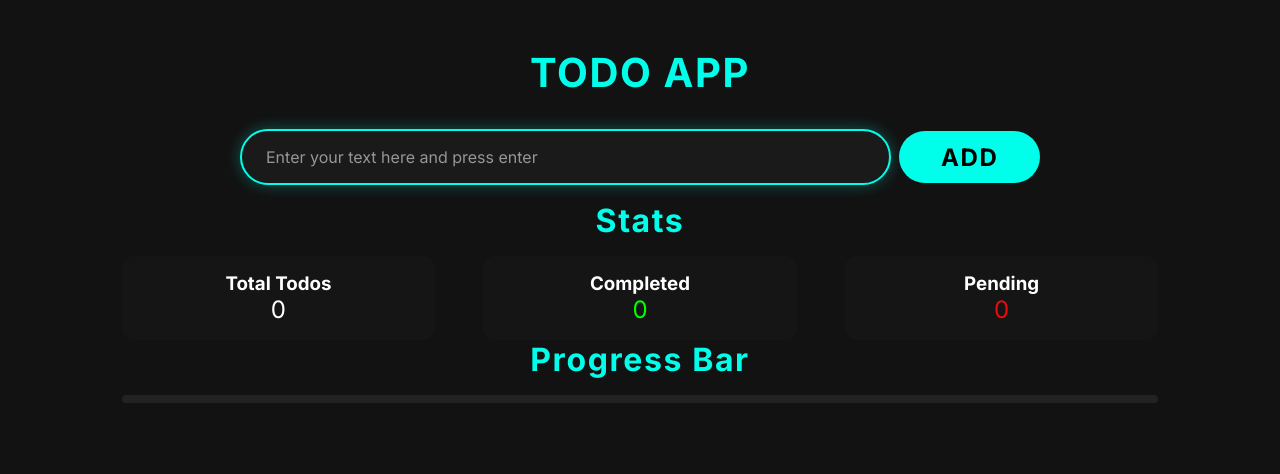
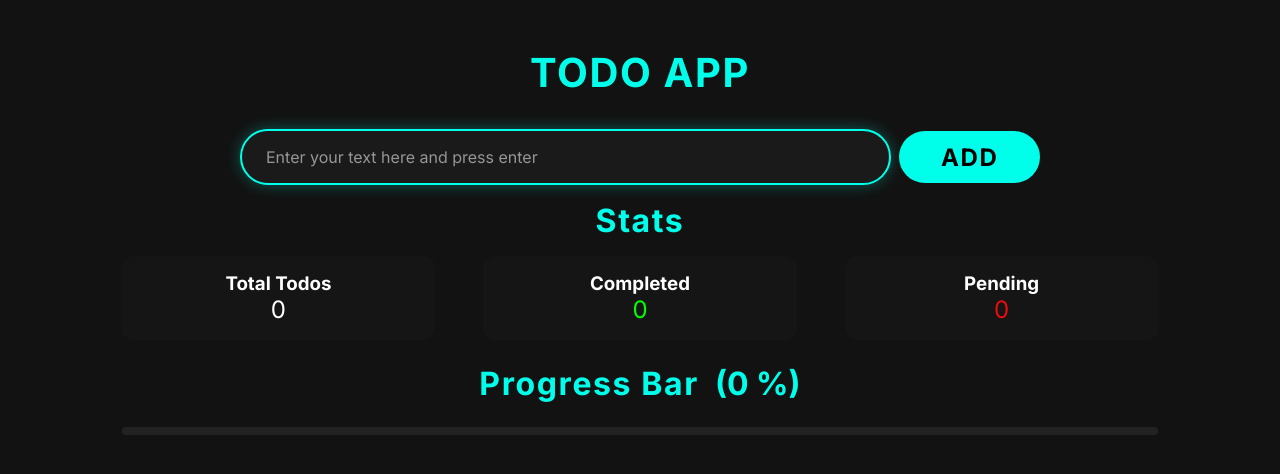
Before and after one commit to devamin404/Todo-App, a React (Vite) app: page / in a window 1280 px wide. Shown: the top 474 px of the page. Built offline with nearby package versions, Linux system fonts and the light colour scheme.

Commit message:
Added percentage with heading

```diff
--- a/src/Components/Stats.jsx
+++ b/src/Components/Stats.jsx
@@ -4,11 +4,14 @@ function Stats({ todos }) {
   const totalTodos = todos.length;
   const completedTodos = todos.filter((todo) => todo.completed).length;
   const pendingTodos = totalTodos - completedTodos;
-  const percentage = totalTodos ? (completedTodos / totalTodos) * 100 : 0;
+  const percentage = totalTodos
+    ? Math.floor((completedTodos / totalTodos) * 100)
+    : 0;
 
   return (
     <section className={styles.statContainer}>
       <h1 className={styles.statsHeading}>Stats</h1>
+
       <div className={styles.statsContainer}>
         <div className={styles.statCard}>
           <h3>Total Todos</h3>
@@ -25,7 +28,12 @@ function Stats({ todos }) {
           <p className={`${styles.number} ${styles.pending}`}>{pendingTodos}</p>
         </div>
       </div>
-      <h1 className={styles.progressHeading}>Progress Bar</h1>
+
+      <div className={styles.progressContainer}>
+        <h1 className={styles.progressHeading}>Progress Bar</h1>
+        <span>({percentage} %) </span>
+      </div>
+
       <div className={styles.progressBar}>
         <div
           className={styles.progress}
--- a/src/Components/Stats.module.css
+++ b/src/Components/Stats.module.css
@@ -47,6 +47,20 @@
   color: rgb(234, 12, 12);
 }
 
+.progressContainer {
+  display: flex;
+  align-items: center;
+  justify-content: center;
+  gap: 1rem;
+  margin: 1.5rem;
+}
+
+span {
+  color: rgb(0, 255, 234);
+  font-size: 2rem;
+  font-weight: bold;
+}
+
 .progressBar {
   width: 100%;
   height: 8px;
```
